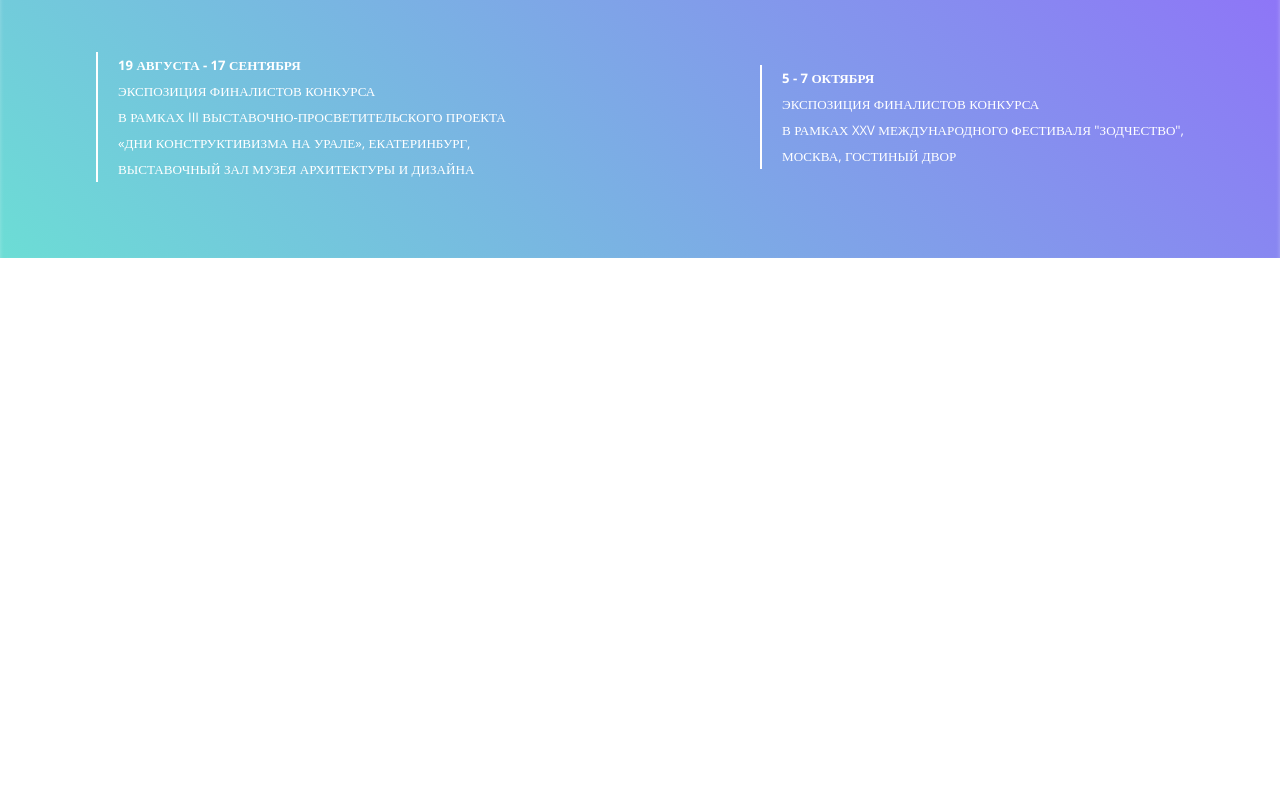
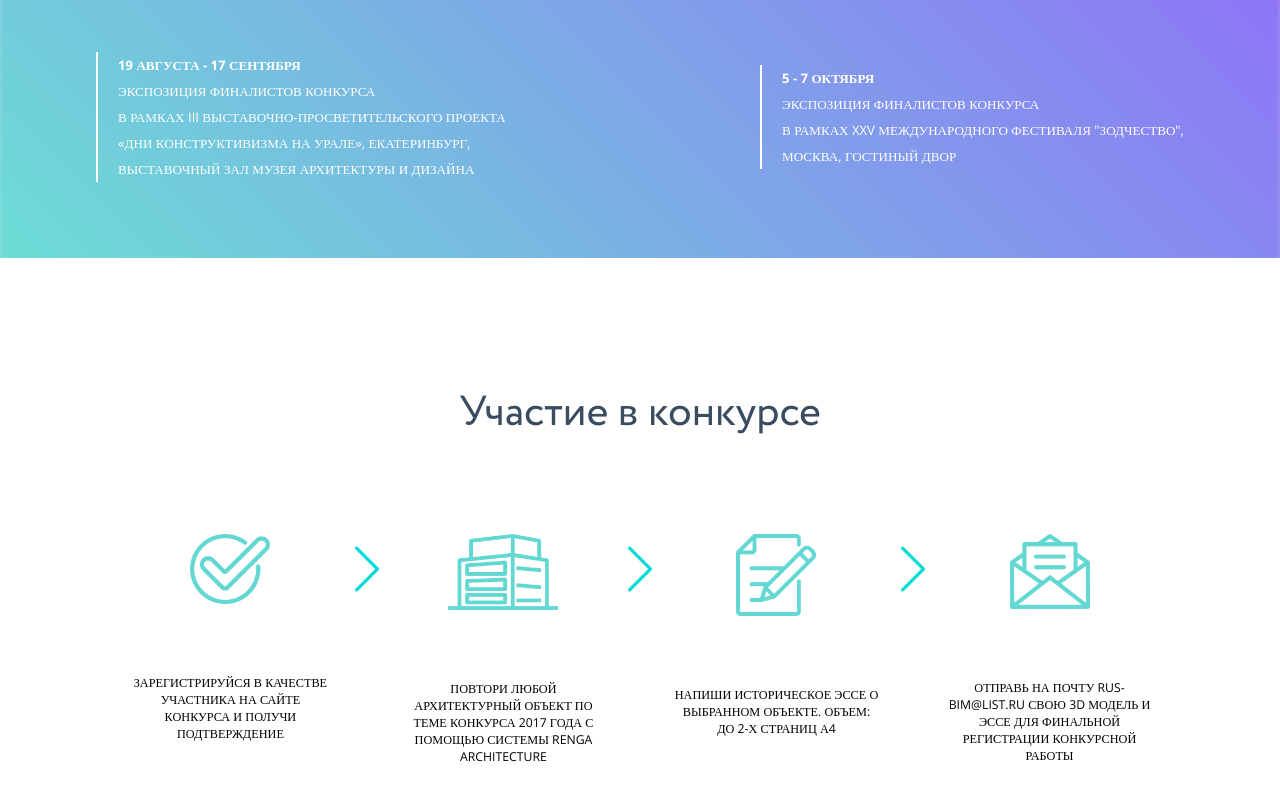
Before and after one commit to JosephYanArley/bim, a website: page public_html/index.html in a window 1280 px wide. Shown: the part 1963-2763 px from the top of the page. Before the commit the page ends 2221 px from the top, so only its background shows below. Drawn offline with nearby package versions, Linux system fonts and the light colour scheme.

Commit message:
Fourth adaptive.

```diff
--- a/public_html/index.html
+++ b/public_html/index.html
@@ -118,47 +118,47 @@
 
         </article>
     </section>
-    <!--<section class="blank" id="participate">-->
-        <!--<h1 class="fourth-slide-title">-->
-            <!--Участие в конкурсе-->
-        <!--</h1>-->
-        <!--<div class="fourth-slide-scheme">-->
-            <!--<div class="fourth-slide-scheme-element">-->
-                <!--<img src="images/scheme-01.png" width="80">-->
-                <!--<span>-->
-                    <!--зарегистрируйся в качестве участника на сайте конкурса и получи подтверждение-->
-                <!--</span>-->
-            <!--</div>-->
-            <!--<div class="fourth-slide-scheme-arrow">-->
-                <!--<img src="images/scheme-00.png">-->
-            <!--</div>-->
-            <!--<div class="fourth-slide-scheme-element">-->
-                <!--<img src="images/scheme-02.png" width="110">-->
-                <!--<span>-->
-                    <!--повтори любой архитектурный объект по теме конкурса 2017 года с помощью системы Renga Architecture-->
-                <!--</span>-->
-            <!--</div>-->
-            <!--<div class="fourth-slide-scheme-arrow">-->
-                <!--<img src="images/scheme-00.png" >-->
-            <!--</div>-->
-            <!--<div class="fourth-slide-scheme-element">-->
-                <!--<img src="images/scheme-03.png" width="80">-->
-                <!--<span>-->
-                    <!--напиши историческое эссе о выбранном объекте. Объем: до 2-х страниц А4-->
-                <!--</span>-->
-            <!--</div>-->
-            <!--<div class="fourth-slide-scheme-arrow">-->
-                <!--<img src="images/scheme-00.png">-->
-            <!--</div>-->
-            <!--<div class="fourth-slide-scheme-element">-->
-                <!--<img src="images/scheme-04.png" width="80">-->
-                <!--<span>-->
-                    <!--отправь на почту  rus-bim@list.ru свою  3D модель и эссе для финальной регистрации конкурсной работы-->
-                <!--</span>-->
-            <!--</div>-->
+    <section class="blank" id="participate">
+        <h1 class="fourth-slide-title">
+            Участие в конкурсе
+        </h1>
+        <div class="fourth-slide-scheme">
+            <div class="fourth-slide-scheme-element">
+                <img src="images/scheme-01.png" width="80">
+                <span>
+                    зарегистрируйся в качестве участника на сайте конкурса и получи подтверждение
+                </span>
+            </div>
+            <div class="fourth-slide-scheme-arrow">
+                <img src="images/scheme-00.png">
+            </div>
+            <div class="fourth-slide-scheme-element">
+                <img src="images/scheme-02.png" width="110">
+                <span>
+                    повтори любой архитектурный объект по теме конкурса 2017 года с помощью системы Renga Architecture
+                </span>
+            </div>
+            <div class="fourth-slide-scheme-arrow">
+                <img src="images/scheme-00.png" >
+            </div>
+            <div class="fourth-slide-scheme-element">
+                <img src="images/scheme-03.png" width="80">
+                <span>
+                    напиши историческое эссе о выбранном объекте. Объем: до 2-х страниц А4
+                </span>
+            </div>
+            <div class="fourth-slide-scheme-arrow">
+                <img src="images/scheme-00.png">
+            </div>
+            <div class="fourth-slide-scheme-element">
+                <img src="images/scheme-04.png" width="80">
+                <span>
+                    отправь на почту  rus-bim@list.ru свою  3D модель и эссе для финальной регистрации конкурсной работы
+                </span>
+            </div>
 
-        <!--</div>-->
-    <!--</section>-->
+        </div>
+    </section>
     <!--<section class="gradient">-->
         <!--<h1 class="fifth-slide-title">Объекты для проектирования</h1>-->
         <!--<span class="fifth-slide-desc">Вы можете выбрать один из подготовленных объектов культуры в стиле конструктивизм или предложить свой</span>-->
--- a/public_html/stylesheets/main_bim.css
+++ b/public_html/stylesheets/main_bim.css
@@ -295,6 +295,7 @@ section{
     font-family: "Open Sans";
     font-weight: 600;
     line-height: 1.5rem;
+    padding-right:10px;
 }
 
 .third-slide-post{
@@ -833,6 +834,7 @@ footer{
 @media only screen and (max-width: 1080px){
     .third-slide-date-desc{
     font-size: 0.75rem;
+        padding-right: 10px;
 }
 }
 
@@ -843,16 +845,7 @@ footer{
     .third-slide-date-desc{
         font-size: 0.6rem;
     }
-.fourth-slide-scheme{
-    flex-direction: column;
-    align-items: center;
-}
-.fourth-slide-scheme-arrow{
-    display: none;
-}
-.fourth-slide-scheme-element span{
-    margin:10px auto 30px;
-}
+
 }
 
 @media only screen and (maX-width:600px){
@@ -871,3 +864,16 @@ footer{
     margin-bottom: 15px;
 }
 }
+
+@media only screen and (max-width:950px){
+    .fourth-slide-scheme{
+        flex-direction: column;
+        align-items: center;
+    }
+    .fourth-slide-scheme-arrow{
+        display: none;
+    }
+    .fourth-slide-scheme-element span{
+        margin:10px auto 30px;
+    }
+}
```
